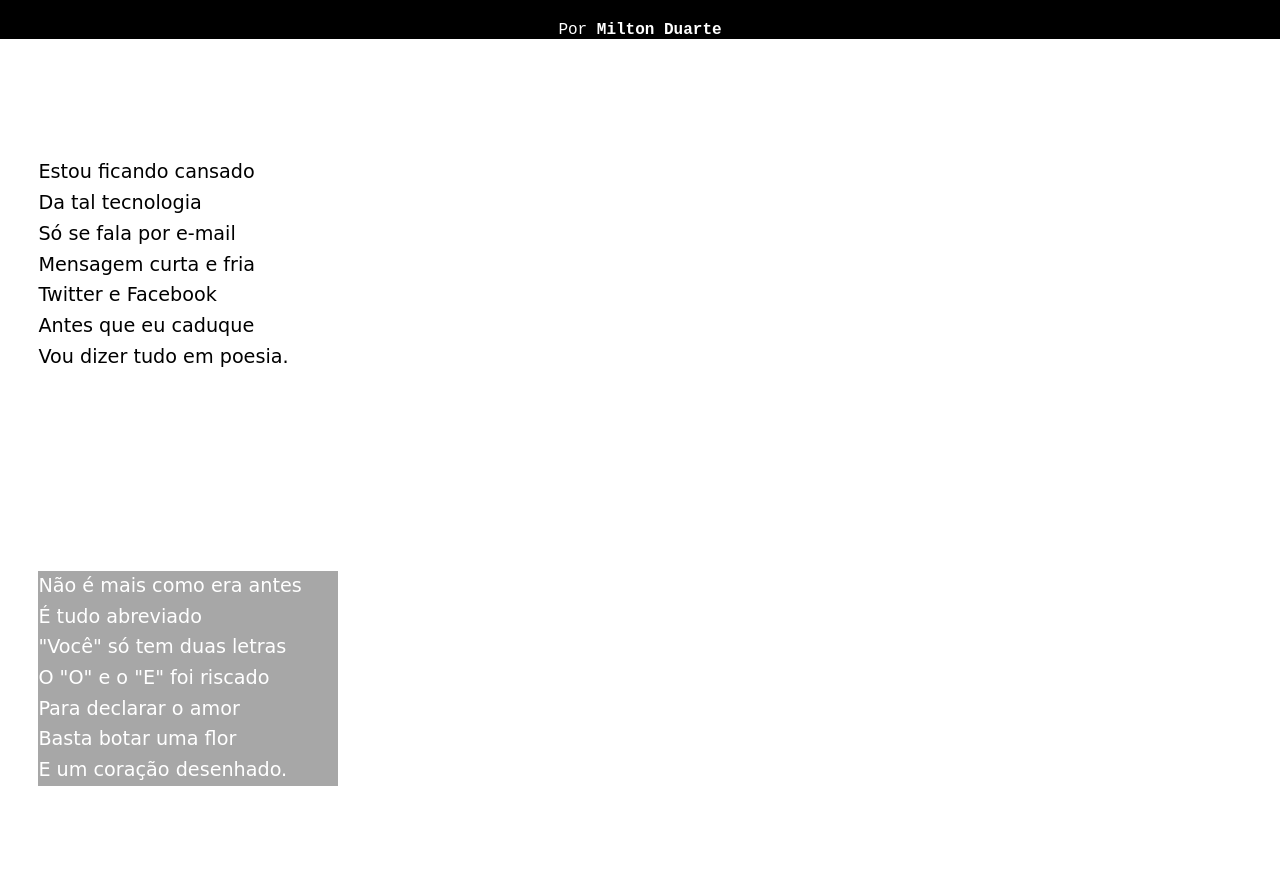
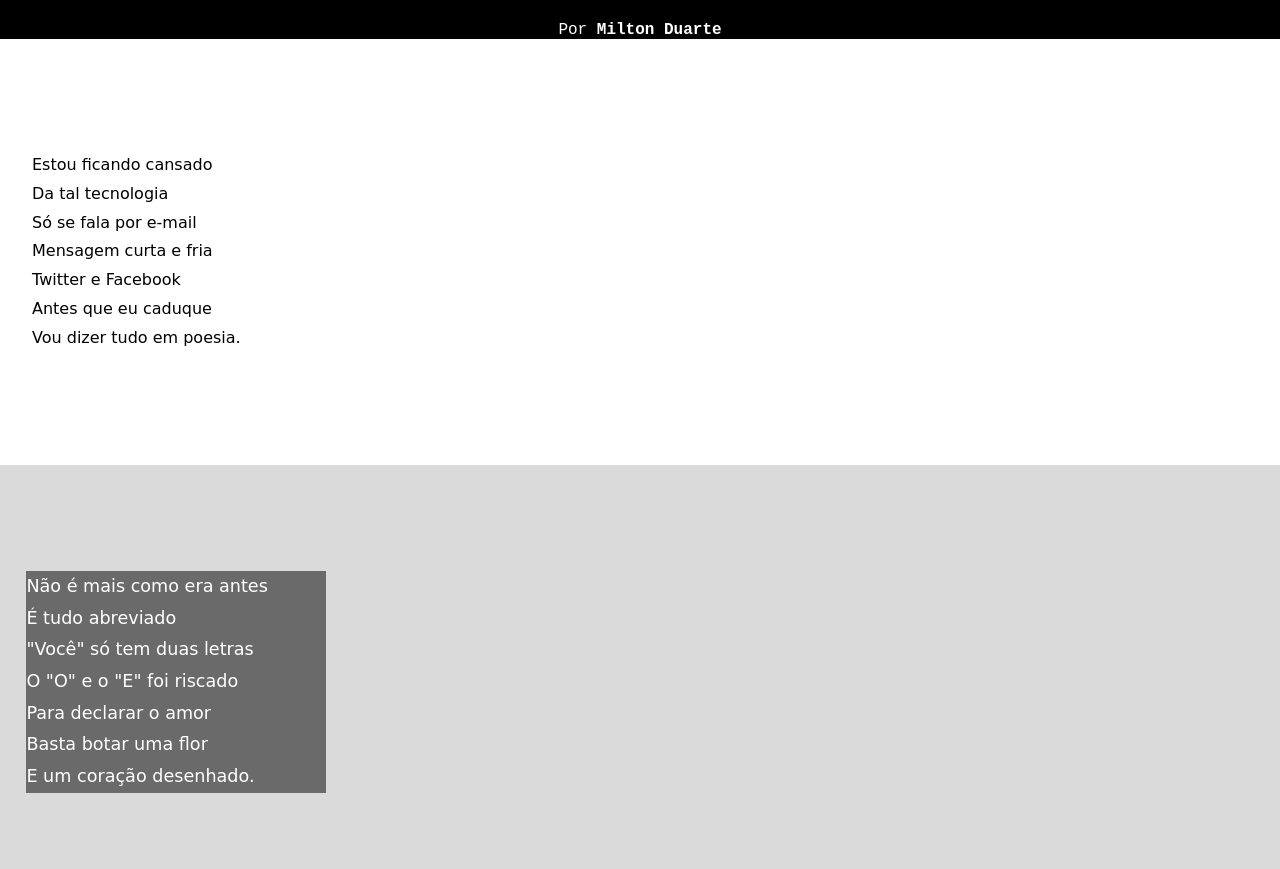
Before and after one commit to nICOLLA802/html.ccs, a plain HTML site: page desafios/Projeto-cordel/index2.html in a window 1280 px wide. Shown: the part 83-952 px from the top of the page. Drawn offline with Linux system fonts and the light colour scheme.

Commit message:
alterei a tamanho da fonte

```diff
--- a/desafios/Projeto-cordel/style2.css
+++ b/desafios/Projeto-cordel/style2.css
@@ -34,30 +34,36 @@ a:hover{
 section{
     padding-top: 10vh;
     padding-bottom: 10vh;
-    line-height: 2em;
+    line-height: 1.8em;
+    font-size: 2vh;
 
 }
 
 section.normal{
     margin: 2em;
     font-family: 'Lucida Handwriting', cursive;
-    font-size: 1.2em;
-    line-height: 1.6em;
+    line-height: 1.8em;
     text-align: justify;
 }
 section.imagem{
     font-family: 'Lucida Handwriting', cursive;;
+   color: white;
     text-align: justify;
-    margin: 2em;
-    font-size: 1.2em;
-    line-height: 1.6em;
-    color: white;
+    background-color: rgba(0, 0, 0, 0.144);
+
+
 
 }
 section.imagem > p{
-    background-color: rgba(0, 0, 0, 0.347);
+    background-color: rgba(0, 0, 0, 0.509);
     width: 300px ;
+    margin: 1.5em;
+    font-size: 1.1em;
+    line-height: 1.8em;
 }
+
+
+
 footer{
     background-color: black;
     color: white;
```
